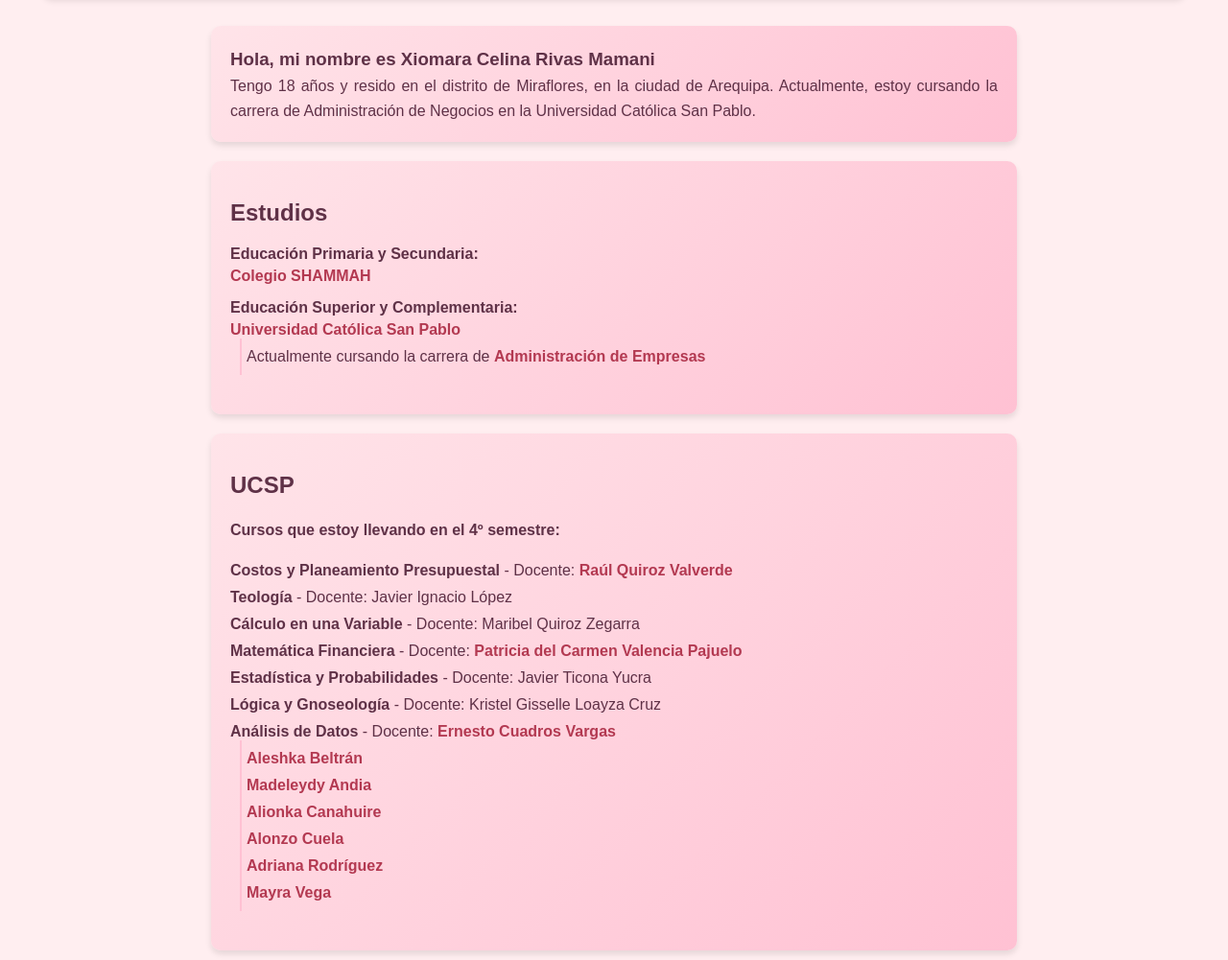
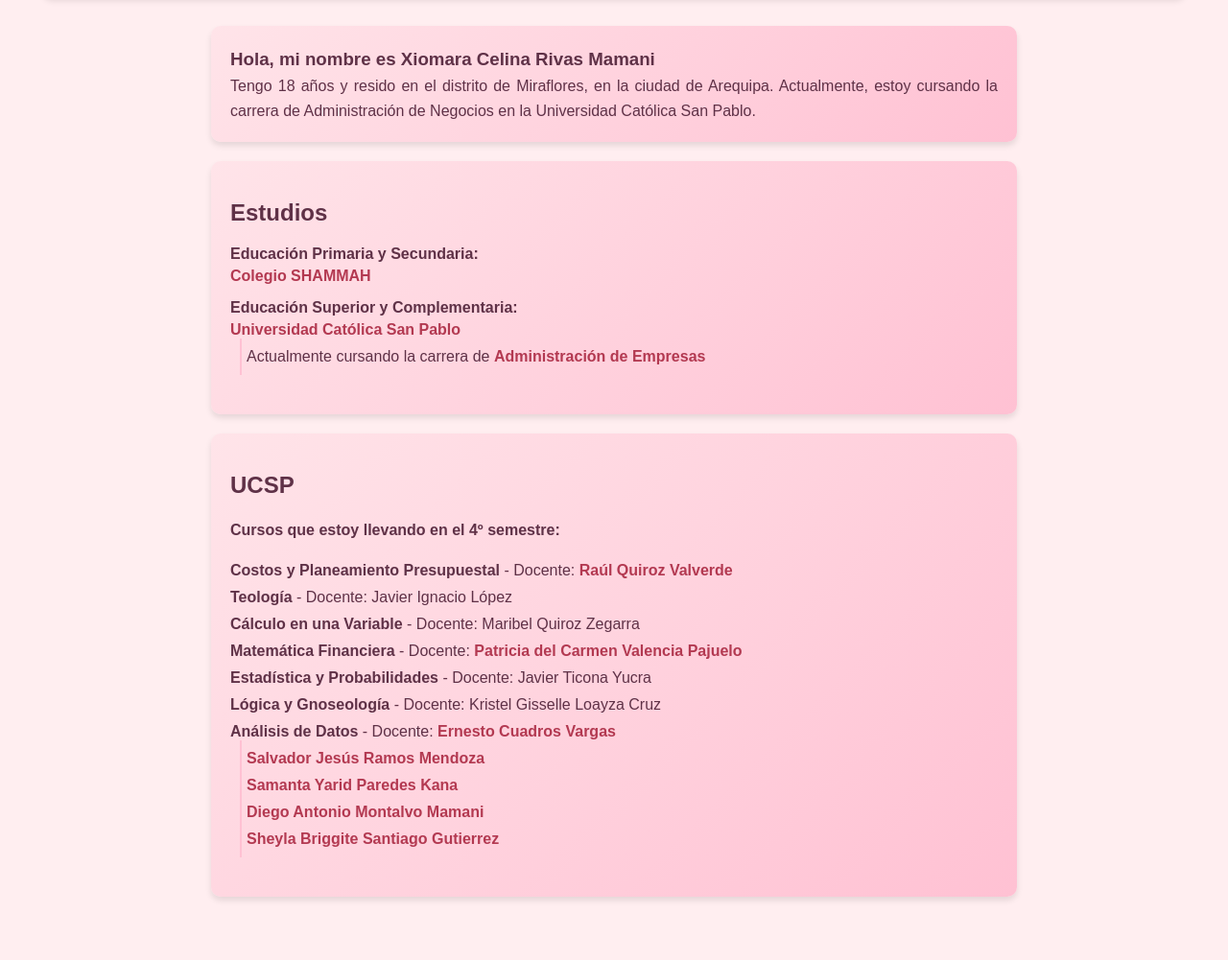
Before and after one commit to XiomaraCelinaRivasMamani/XiomaraRivas, a plain HTML site: page index.html in a window 1280 px wide. Shown: the part 100-1101 px from the top of the page at 96% size. After the commit the page ends 1045 px from the top, so only its background shows below. Drawn offline with Linux system fonts and the light colour scheme.

Commit message:
Update index.html

```diff
--- a/index.html
+++ b/index.html
@@ -130,12 +130,11 @@
             <li><strong>Lógica y Gnoseología</strong> - Docente: Kristel Gisselle Loayza Cruz</li>
             <li><strong>Análisis de Datos</strong> - Docente: <a href="https://www.linkedin.com/in/ecuadrosv/">Ernesto Cuadros Vargas</a>
                 <ul class="course-list">
-                    <li><a href="https://aleshka18.github.io/aleshkabeltran/">Aleshka Beltrán</a></li>
-                    <li><a href="">Madeleydy Andia</a></li>
-                    <li><a href="">Alionka Canahuire</a></li>
-                    <li><a href="https://dnursaurio.github.io">Alonzo Cuela</a></li>
-                    <li><a href="https://adrianarz7.github.io/AdrianaRz.github.io/">Adriana Rodríguez</a></li>
-                    <li><a href="https://grecid13.github.io/Pagina-de-Grecia-/">Mayra Vega</a></li>
+                    <li><a href="https://salvaramen.github.io/">Salvador Jesús Ramos Mendoza</a></li>
+                    <li><a href="https://samantaparedes.thsite.top/?i=1">Samanta Yarid Paredes Kana</a></li>
+                    <li><a href="https://diegoantoniomontalvomamani.github.io/page/index.html">Diego Antonio Montalvo Mamani</a></li>
+                    <li><a href="https://briggite-sheyla.github.io/index.html">Sheyla Briggite Santiago Gutierrez</a></li>
+
                 </ul>
             </li>
         </ul>
```
